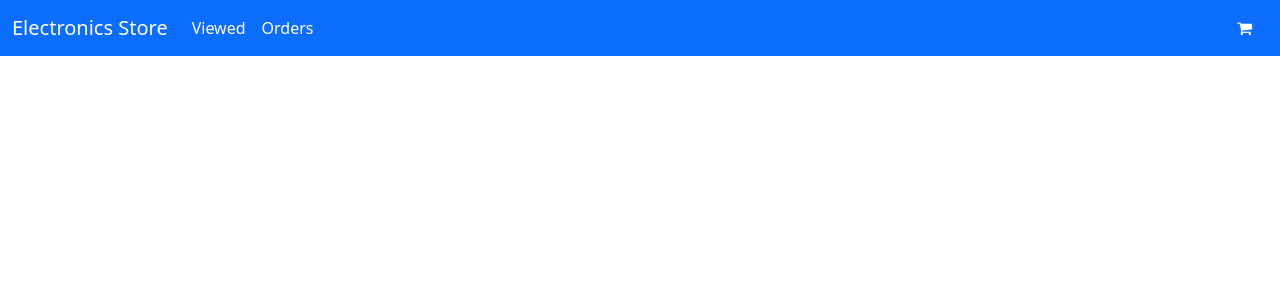
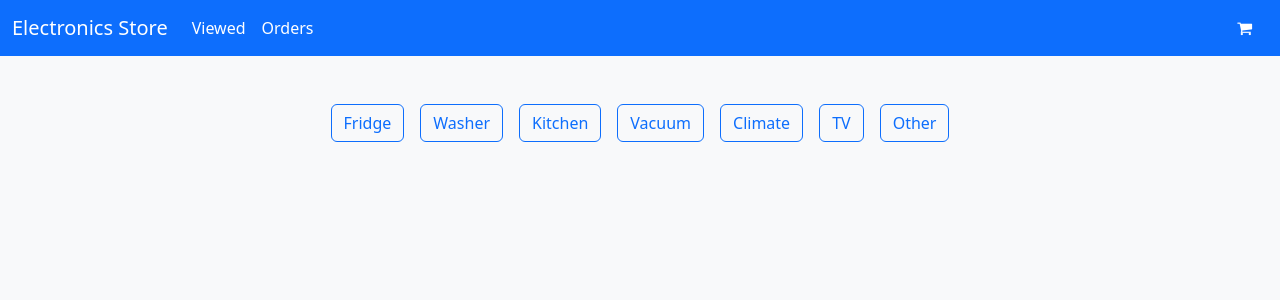
Before and after one commit to 121786addzczd/angelar-ec-site, an Angular app: page /home in a window 1280 px wide. Before the commit this address led to /. Shown: the top 300 px of the page. Built offline with nearby package versions, Linux system fonts and the light colour scheme.

Commit message:
商品のカテゴリ一覧表示

```diff
--- a/src/app/app.component.html
+++ b/src/app/app.component.html
@@ -70,3 +70,5 @@
       </div>
   </div>
 </nav>
+<!-- Router outlet for displaying routed components -->
+<router-outlet></router-outlet>
--- a/src/app/app.routes.ts
+++ b/src/app/app.routes.ts
@@ -1,3 +1,14 @@
 import { Routes } from '@angular/router';
+import { HomeComponent } from './components/home/home.component';
 
-export const routes: Routes = [];
+export const routes: Routes = [
+  {
+    path: '',
+    redirectTo: 'home',
+    pathMatch: 'full'
+  },
+  {
+    path: 'home',
+    component: HomeComponent
+  }
+];
--- a/src/app/components/home/home.component.html
+++ b/src/app/components/home/home.component.html
@@ -1 +1,23 @@
-<p>home works!</p>
+<div class="container-fluid bg-light" style="min-height: 100vh;">
+  <!-- Main section with light background -->
+  <section class="bg-light">
+      <div class="container py-5">
+          <!-- Category selection buttons -->
+          <div class="rounded-circle d-flex align-items-center justify-content-center mb-4">
+              <button *ngFor="let item of categoryList; let i = index; trackBy: trackByIndex"
+              class="btn btn-outline-primary mx-2">
+                  {{item}}
+            </button>
+          </div>
+
+          <div class="row">
+              <!-- Display product cards if products are found -->
+              <ng-container>
+                  <div class="col-md-12 col-lg-3 pt-2 mb-4 mb-lg-0">
+
+                  </div>
+              </ng-container>
+          </div>
+      </div>
+  </section>
+</div>
--- a/src/app/components/home/home.component.ts
+++ b/src/app/components/home/home.component.ts
@@ -1,12 +1,18 @@
 import { Component } from '@angular/core';
+import { CommonModule } from '@angular/common';
 
 @Component({
   selector: 'app-home',
   standalone: true,
-  imports: [],
+  imports: [CommonModule],
   templateUrl: './home.component.html',
   styleUrl: './home.component.css'
 })
 export class HomeComponent {
+  public categoryList: string[] = ['Fridge', 'Washer', 'Kitchen', 'Vacuum', 'Climate', 'TV', 'Other'];
+
+  public trackByIndex(index: number, item: any): number {
+    return index;
+  }
 
 }
```
